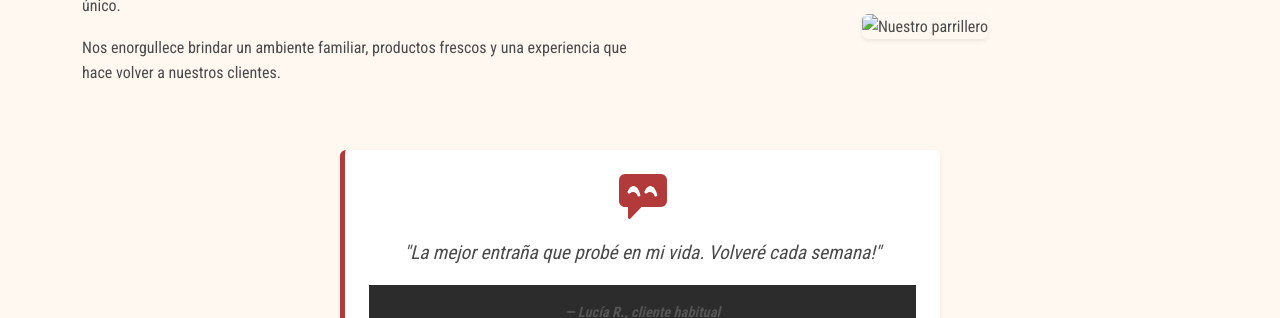
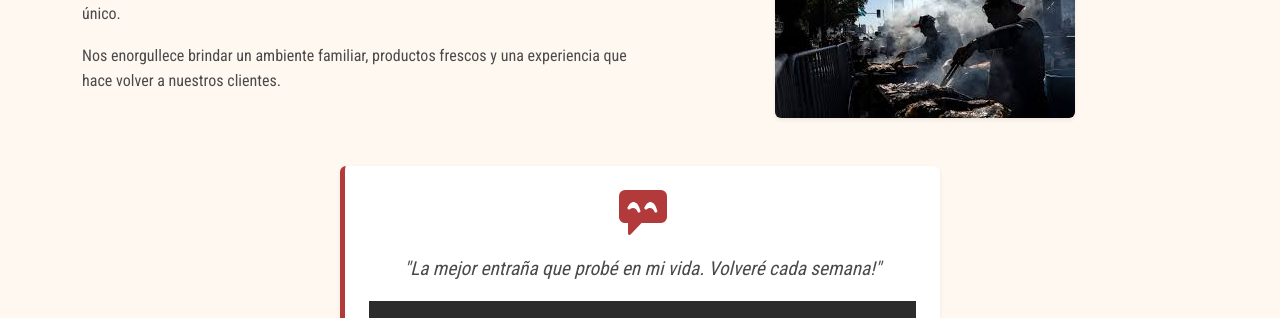
Before and after one commit to tobiasbossi/proyecto-restaurante, a plain HTML site: page orden/nosotros.html in a window 1280 px wide. Shown: the part 785-1103 px from the top of the page. Drawn offline with nearby package versions, Linux system fonts and the light colour scheme; files that its build step writes are made by us from their sources.

Commit message:
Agrego imágenes

```diff
--- a/orden/nosotros.html
+++ b/orden/nosotros.html
@@ -63,7 +63,7 @@
     </div>
     <div class="col-md-6 text-center">
       <h2 class="fw-semibold mb-3">Nuestros Parrilleros</h2>
-      <img src="/imagen/asadores.jpg" alt="Nuestro parrillero" class="img-fluid rounded shadow-sm" />
+      <img src="/imagen/parrillero.jpg" alt="Nuestro parrillero" class="img-fluid rounded shadow-sm" />
     </div>
   </div>
 </section>
```
Also changed, not shown: index.html (+1 -1 lines), imagen/images.jpg (added), imagen/parrillero.jpg (added).
